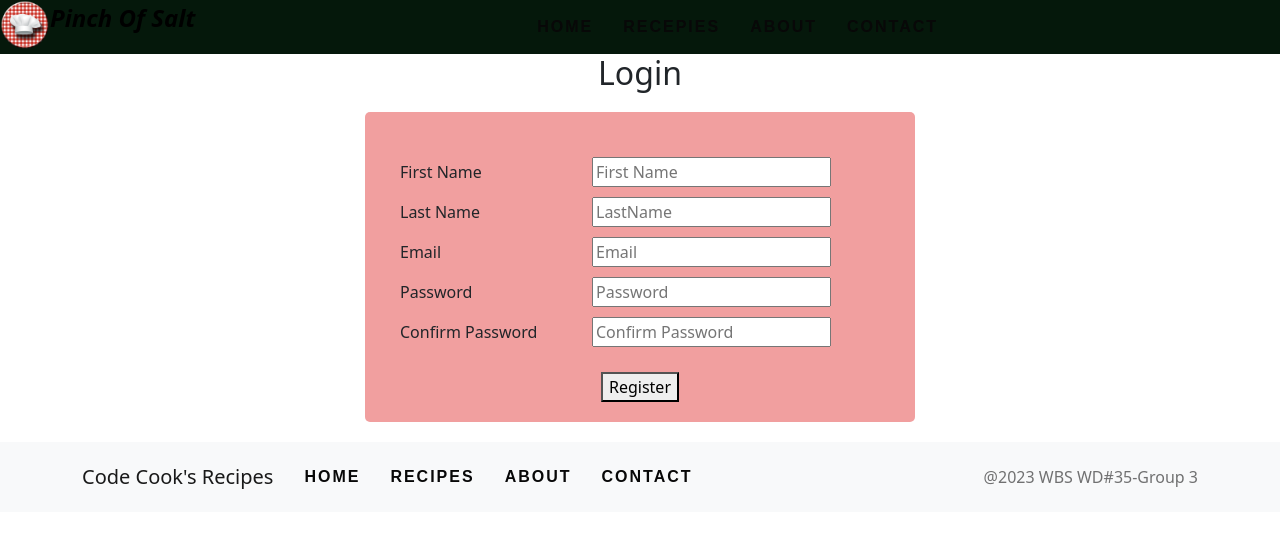
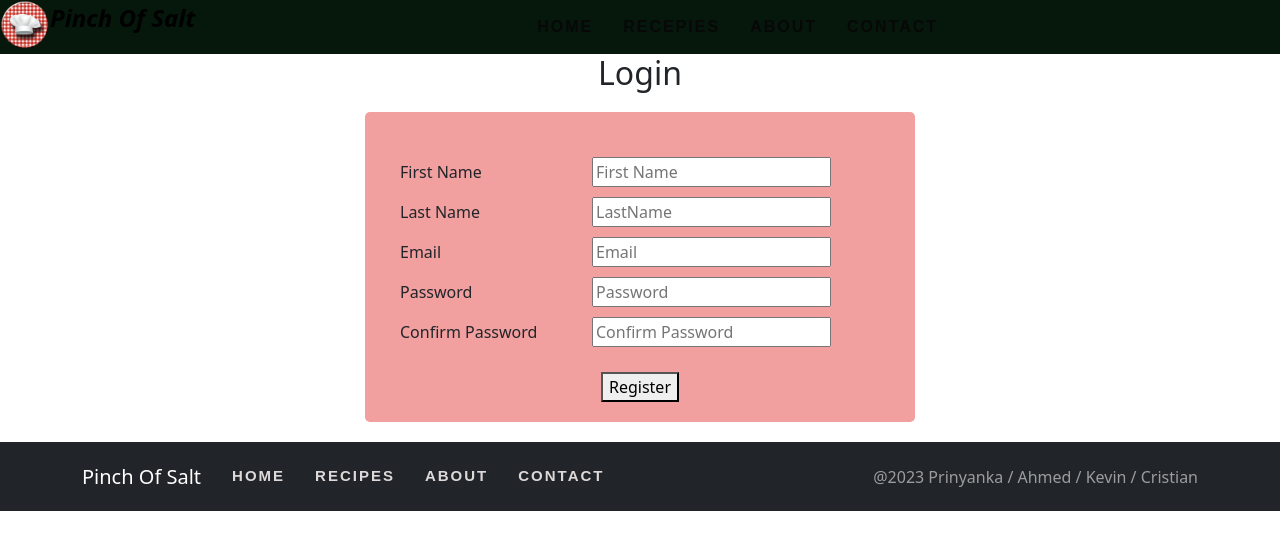
Before and after one commit to Chamas111/cook-recepie-react, a React (Create React App) app: page /login in a window 1280 px wide. Shown: the top 550 px of the page. Built offline with nearby package versions, Linux system fonts and the light colour scheme.

Commit message:
footer dark

```diff
--- a/src/App.css
+++ b/src/App.css
@@ -640,3 +640,21 @@ nav {
   color: #848484;
   margin-left: 60px;
 }
+
+/* footer */
+.link-footer {
+  display: inline-block;
+  list-style: none;
+  text-decoration: none;
+  text-transform: uppercase;
+  color: hwb(0 85% 13%);
+  font-size: 15px;
+  font-family: sans-serif;
+  letter-spacing: 2px;
+  font-weight: bolder;
+  padding: 15px;
+  transition: all ease 0.5s;
+}
+.link-footer:hover {
+  color: green;
+}
--- a/src/components/Footer.js
+++ b/src/components/Footer.js
@@ -7,24 +7,25 @@ import { NavLink, Routes, Route } from "react-router-dom";
 
 export default function Footer(){
     return (
-        <Navbar bg="light" variant="light" expand="lg">
+
+        <Navbar bg="dark" variant="dark" expand="lg">
           <Container>
-          <Navbar.Brand href="#home">Code Cook's Recipes</Navbar.Brand>
+          <Navbar.Brand href="/">Pinch Of Salt</Navbar.Brand>
             <Navbar.Toggle aria-controls="basic-navbar-nav" />
             <Navbar.Collapse id="basic-navbar-nav">
               <Nav className="me-auto">
 
-                <NavLink to="/" className="link-item ">
+                <NavLink to="/" className="link-footer">
             Home
           </NavLink>
-          <NavLink to="/recepies" className="link-item">
+          <NavLink to="/recepies" className="link-footer">
             Recipes
           </NavLink>
 
-          <NavLink to="/about" className="link-item">
+          <NavLink to="/about" className="link-footer">
             About
           </NavLink>
-          <NavLink to="/contact" className="link-item">
+          <NavLink to="/contact" className="link-footer">
             Contact
           </NavLink>
 
@@ -32,7 +33,7 @@ export default function Footer(){
             </Navbar.Collapse>
             <Navbar.Collapse className="justify-content-end">
           <Navbar.Text>
-            @2023 WBS WD#35-Group 3
+            @2023 Prinyanka / Ahmed / Kevin / Cristian
           </Navbar.Text>
         </Navbar.Collapse>
           </Container>
```
